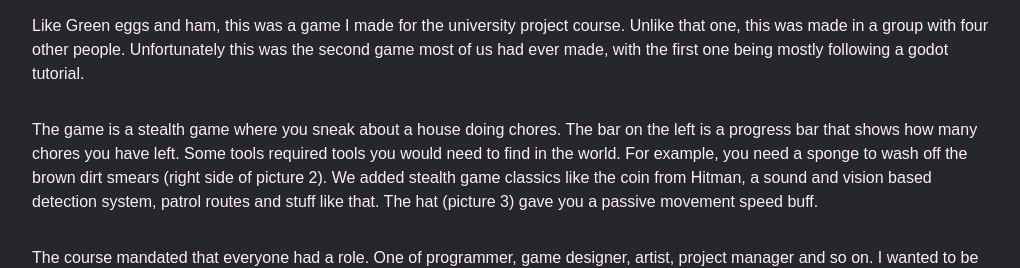
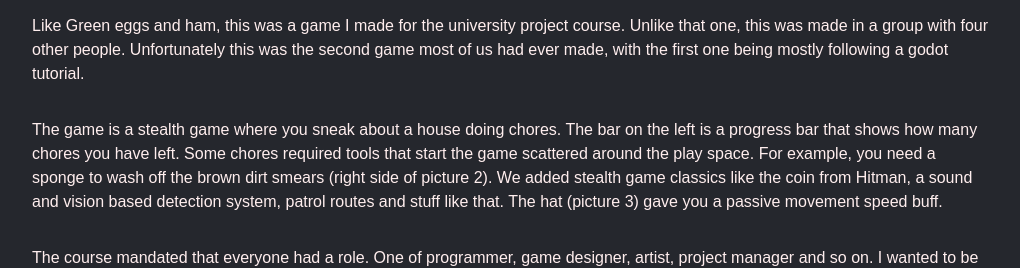
Before and after one commit to haihala/haihala.github.io, a SvelteKit app: page /portfolio in a window 1280 px wide. Shown: the part 3981-4249 px from the top of the page, without its empty margins (128-1148 px from the left). Built offline with nearby package versions, Linux system fonts and the light colour scheme.

Commit message:
Fix "tools require tools"

```diff
--- a/src/routes/portfolio/+page.svelte
+++ b/src/routes/portfolio/+page.svelte
@@ -204,11 +204,11 @@
 			</p>
 			<p>
 				The game is a stealth game where you sneak about a house doing chores. The bar on the left
-				is a progress bar that shows how many chores you have left. Some tools required tools you
-				would need to find in the world. For example, you need a sponge to wash off the brown dirt
-				smears (right side of picture 2). We added stealth game classics like the coin from Hitman,
-				a sound and vision based detection system, patrol routes and stuff like that. The hat
-				(picture 3) gave you a passive movement speed buff.
+				is a progress bar that shows how many chores you have left. Some chores required tools that
+				start the game scattered around the play space. For example, you need a sponge to wash off
+				the brown dirt smears (right side of picture 2). We added stealth game classics like the
+				coin from Hitman, a sound and vision based detection system, patrol routes and stuff like
+				that. The hat (picture 3) gave you a passive movement speed buff.
 			</p>
 			<p>
 				The course mandated that everyone had a role. One of programmer, game designer, artist,
```
